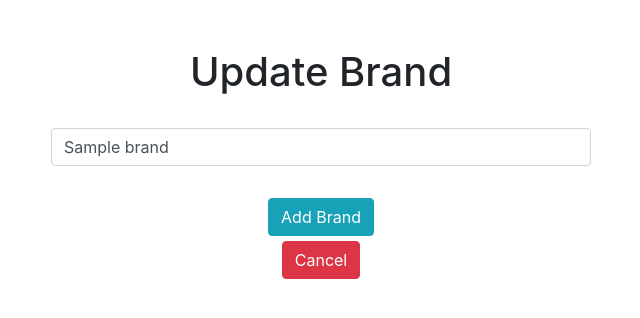
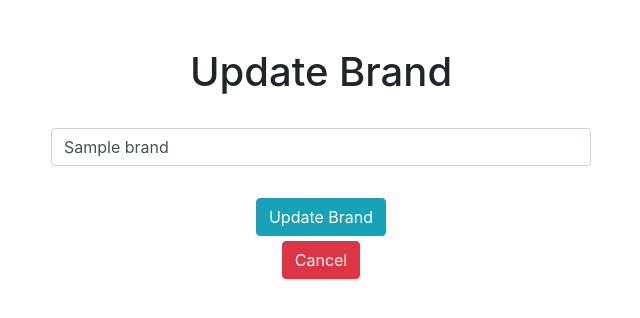
Before and after one commit to prime2911/liquor-store-ecommerce-website, a Flask app: page /update-brand/1 in a window 1280 px wide. Shown: the top 318 px of the page, without its empty margins (319-959 px from the left). Run offline with Flask 2, Linux system fonts and the light colour scheme; the visitor is signed in with stand-in values (Sample User, id 1); tables that the repository leaves empty hold one stand-in row (values such as "Sample post"); some libraries are stand-ins or nearby versions.

Commit message:
Update update-brand.html

```diff
--- a/shop/templates/products/update-brand.html
+++ b/shop/templates/products/update-brand.html
@@ -19,7 +19,7 @@
                 <form action="" method="POST">
                     <input type="text" name="brand" class="form-control" value="{{to_update.name}}">
                     <br>
-                    <input type="submit" value="Add Brand" class="btn btn-info mt-2">
+                    <input type="submit" value="Update Brand" class="btn btn-info mt-2">
                 </form>
                 <a href="{{url_for('brands')}}" class="btn btn-danger" style="margin-top: 5px;">Cancel</a>
             </div>
```
